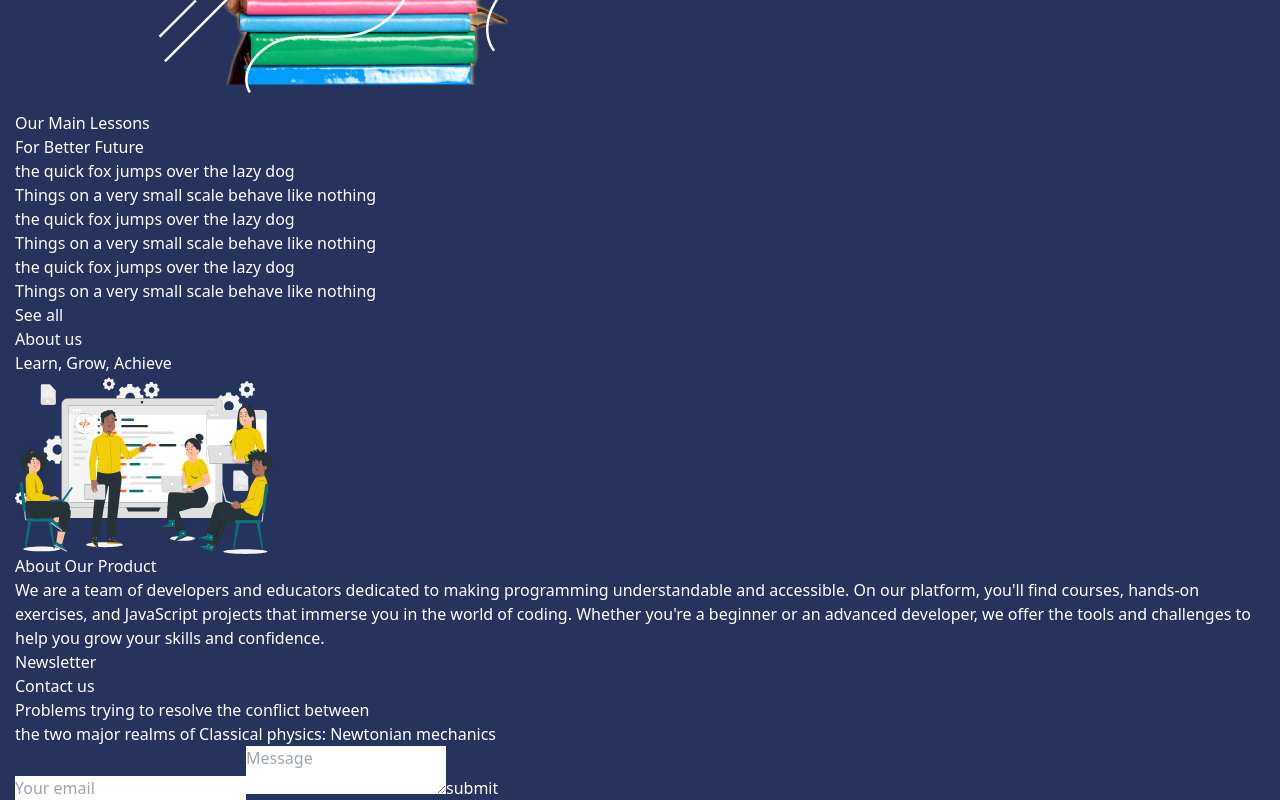
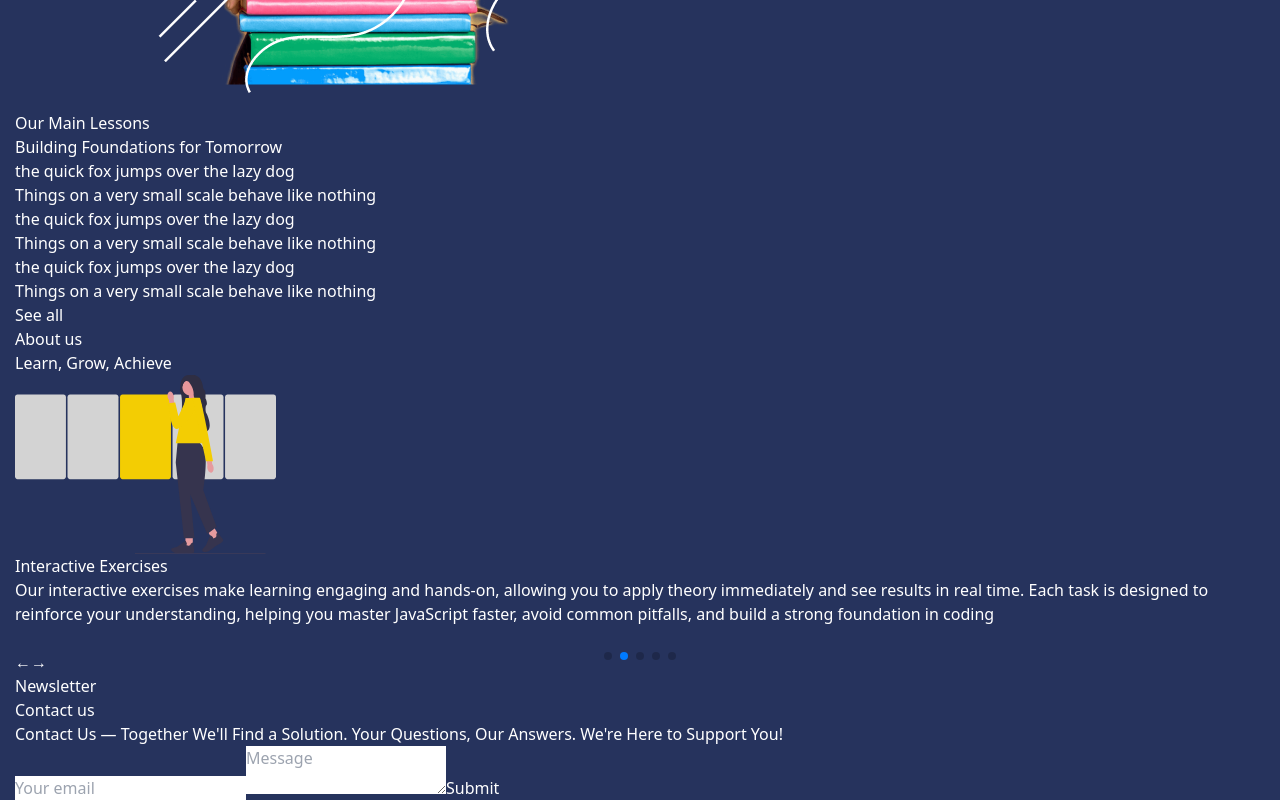
Before and after one commit to JamshidPts/LearnJs, a React (Vite) app: page / in a window 1280 px wide. Shown: the part 1515-2315 px from the top of the page. Built offline with nearby package versions, Linux system fonts and the light colour scheme.

Commit message:
made button for slider and pagination, also i did transitions for buttons

```diff
--- a/src/components/Home.jsx
+++ b/src/components/Home.jsx
@@ -5,15 +5,16 @@ import { Link } from 'react-router-dom';
 import { PreLessons } from '../data/preLesons';
 import { aboutUsSlider } from '../data/aboutUs';
 import { Swiper, SwiperSlide } from 'swiper/react';
+import { Navigation, Autoplay, Pagination } from 'swiper/modules'; // Import the modules here
 import 'swiper/swiper-bundle.css';
 
 function Home() {
   const headerChallenge = "px-[50px] py-[10px] border text border-white rounded-md font-bold";
-  const hoverChallenge = "transition-all ease-in delay-[0.5] hover:bg-[#F3CD03] hover:text-[#26335D]";
+  const hoverChallenge = "transition-all ease-in delay-[0.5] hover:bg-[#F3CD03] hover:text-[#26335D] ease-in duration-300";
   const navLogin = "px-[40px] py-[10px] border text border-white rounded-md font-bold";
-  const hoverLogin = "transition-all ease-in delay-[0.5] hover:bg-[#F3CD03] hover:text-[#26335D]";
+  const hoverLogin = "transition-all ease-in delay-[0.5] hover:bg-[#F3CD03] hover:text-[#26335D] ease-in duration-300";
   const navJoin = "bg-[#F3CD03] px-[25px] py-[10px] rounded-md text-[#26335D] text-sm font-bold";
-  const hoverJoin = "transition-all ease-in delay-[0.5] border border-white hover:bg-transparent hover:text-white";
+  const hoverJoin = "transition-all ease-in delay-[0.5] border border-white hover:bg-transparent hover:text-white ease-in duration-300";
 
   return (
     <>
@@ -38,7 +39,7 @@ function Home() {
         <section className='container min-h-[600px]' id='Lessons'>
           <div className='py-[60px] text-center'>
             <h2 className='text-[40px] font-[700]'>Our Main Lessons</h2>
-            <p className='text-[#F3CD03]'>For Better Future</p>
+            <p className='text-[#F3CD03]'>Building Foundations for Tomorrow</p>
           </div>
 
           <div className='flex justify-center space-x-[30px] mb-[60px]'>
@@ -66,8 +67,13 @@ function Home() {
               spaceBetween={30}
               slidesPerView={1}
               loop={true}
-              autoplay={{ delay: 3000 }}
+              autoplay={{ delay: 4000 }}
               pagination={{ clickable: true }}
+              navigation={{
+                nextEl: '.custom-next',
+                prevEl: '.custom-prev',
+              }}
+              modules={[Navigation, Autoplay, Pagination]}
             >
               {aboutUsSlider.map((subject) => (
                 <SwiperSlide key={subject.id}>
@@ -80,16 +86,31 @@ function Home() {
                   </div>
                 </SwiperSlide>
               ))}
+
+              {/* Custom Navigation Buttons */}
+              <div className='flex justify-center space-x-4 mt-[20px] mb-[60px] '>
+                <button className="custom-prev ease-in duration-300 p-[12px] text-[20px] w-11 h-9 flex items-center bg-[#F3CD03] text-[#26335D] rounded-[6px] hover:bg-[#26335D] hover:text-[#F3CD03] cursor-pointer">
+                  &larr;
+                </button>
+                <button className="custom-next ease-in duration-300 p-[12px] text-[20px] w-11 h-9 flex items-center  bg-[#F3CD03] text-[#26335D] rounded-[6px] hover:bg-[#26335D] hover:text-[#F3CD03] cursor-pointer">
+                  &rarr;
+                </button>
+              </div>
+              {/* Pagination */}
+              <style jsx="true">{`
+                .swiper-pagination-bullet-active {
+                background-color: #F3CD03;
+                }`}
+              </style>
             </Swiper>
           </div>
         </section>
 
-        <section className='container min-h-[600px]'>
+        <section className='container min-h-[600px]' id='ContactUs'>
           <div className='py-[60px] text-center'>
             <p className='text-[#F3CD03]'>Newsletter</p>
             <h2 className='text-[40px] font-[700]'>Contact us</h2>
-            <p className='text-[#FFFFFF] text-[14px] w-[400px] mx-auto pt-[10px] font-normal'>Problems trying to resolve the conflict between <br />
-              the two major realms of Classical physics: Newtonian mechanics
+            <p className='text-[#FFFFFF] text-[14px] w-[400px] mx-auto pt-[10px] font-normal'>Contact Us — Together We'll Find a Solution. Your Questions, Our Answers. We're Here to Support You!
             </p>
           </div>
           <form action="#" className="flex flex-col items-center text-center text-[#000000]">
@@ -104,7 +125,7 @@ function Home() {
               placeholder="Message"
               className="w-[435px] h-[132px] rounded-[6px] mt-[30px] pl-[15px] pt-[20px]"
             ></textarea>
-            <button type='submit' className={`${navJoin} ${hoverJoin} mt-[45px]`}>submit</button>
+            <button type='submit' className={`${navJoin} ${hoverJoin} mt-[45px]`}>Submit</button>
           </form>
         </section>
       </main>
```
